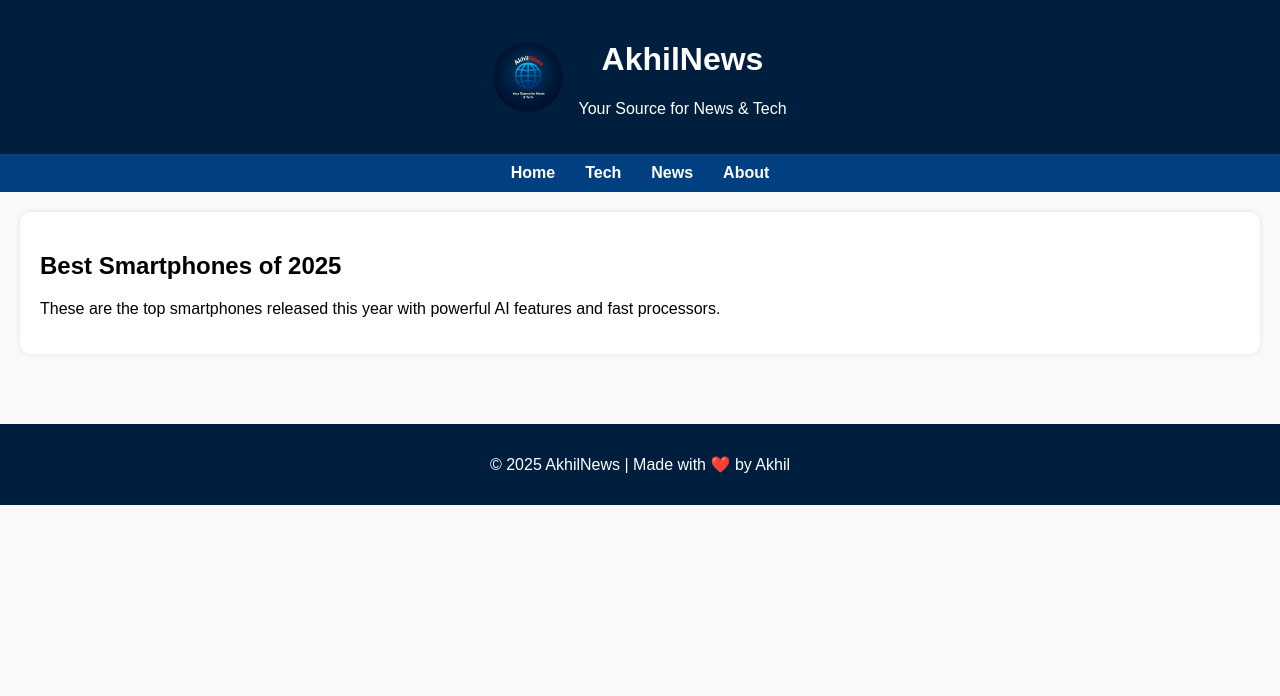
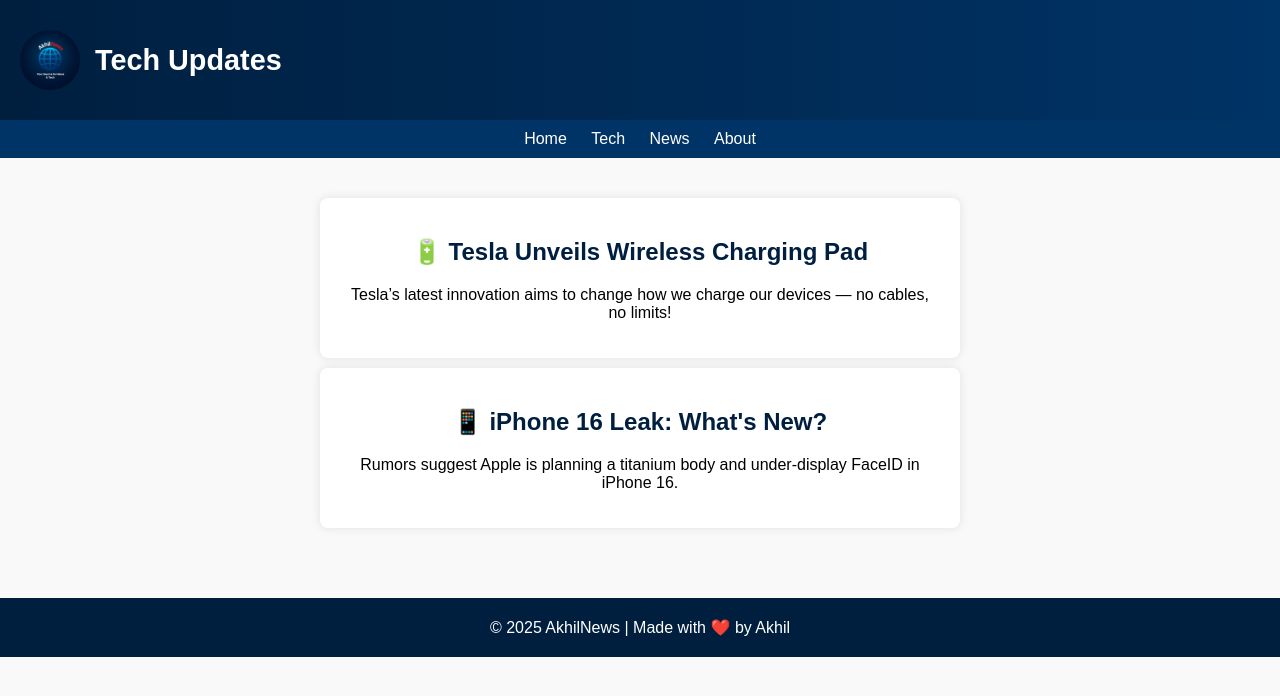
Before and after one commit to akhil123-gif/tecknews, a plain HTML site: page tech.html in a window 1280 px wide. Drawn offline with Linux system fonts and the light colour scheme.

Commit message:
Update tech.html

```diff
--- a/tech.html
+++ b/tech.html
@@ -1,4 +1,3 @@
-<!-- AkhilNews - Static Page -->
 <!DOCTYPE html>
 <html lang="en">
 <head>
@@ -6,37 +5,98 @@
   <meta name="viewport" content="width=device-width, initial-scale=1.0"/>
   <title>Tech - AkhilNews</title>
   <link rel="stylesheet" href="styles.css" />
+  <style>
+    body {
+      margin: 0;
+      font-family: sans-serif;
+    }
+
+    .hero {
+      background: linear-gradient(to right, #001f3f, #003366);
+      color: #fff;
+      padding: 30px 20px;
+      display: flex;
+      align-items: center;
+    }
+
+    .hero img {
+      border-radius: 50%;
+      width: 60px;
+      margin-right: 15px;
+    }
+
+    .hero h1 {
+      font-size: 1.8em;
+      margin: 0;
+    }
+
+    nav {
+      background: #003366;
+      padding: 10px;
+      text-align: center;
+    }
+
+    nav a {
+      color: white;
+      margin: 0 10px;
+      text-decoration: none;
+    }
+
+    .articles {
+      padding: 30px;
+      text-align: center;
+    }
+
+    .card {
+      background: #fff;
+      padding: 20px;
+      border-radius: 8px;
+      margin: 10px auto;
+      max-width: 600px;
+      box-shadow: 0 0 10px rgba(0,0,0,0.1);
+    }
+
+    .card h2 {
+      color: #001f3f;
+    }
+
+    footer {
+      background: #001f3f;
+      color: white;
+      text-align: center;
+      padding: 20px;
+    }
+  </style>
 </head>
 <body>
-  <header>
-    <div class="header-container">
-      <img src="logo.png" alt="AkhilNews Logo" class="logo"/>
-      <div class="title-box">
-        <h1>AkhilNews</h1>
-        <p>Your Source for News & Tech</p>
-      </div>
-    </div>
+
+  <header class="hero">
+    <img src="logo.png" alt="AkhilNews Logo" />
+    <h1>Tech Updates</h1>
   </header>
 
-<nav>
-  <ul>
-    <li><a href="index.html">Home</a></li>
-    <li><a href="tech.html">Tech</a></li>
-    <li><a href="news.html">News</a></li>
-    <li><a href="about.html">About</a></li>
-  </ul>
-</nav>
+  <nav>
+    <a href="index.html">Home</a>
+    <a href="tech.html">Tech</a>
+    <a href="news.html">News</a>
+    <a href="about.html">About</a>
+  </nav>
 
-  <main>
-    <section class="articles">
-      <article>
-        <h2>Best Smartphones of 2025</h2>
-        <p>These are the top smartphones released this year with powerful AI features and fast processors.</p>
-      </article>
-    </section>
+  <main class="articles">
+    <div class="card">
+      <h2>🔋 Tesla Unveils Wireless Charging Pad</h2>
+      <p>Tesla’s latest innovation aims to change how we charge our devices — no cables, no limits!</p>
+    </div>
+
+    <div class="card">
+      <h2>📱 iPhone 16 Leak: What's New?</h2>
+      <p>Rumors suggest Apple is planning a titanium body and under-display FaceID in iPhone 16.</p>
+    </div>
   </main>
+
   <footer>
-    <p>&copy; 2025 AkhilNews | Made with ❤️ by Akhil</p>
+    © 2025 AkhilNews | Made with ❤️ by Akhil
   </footer>
+
 </body>
 </html>
```
